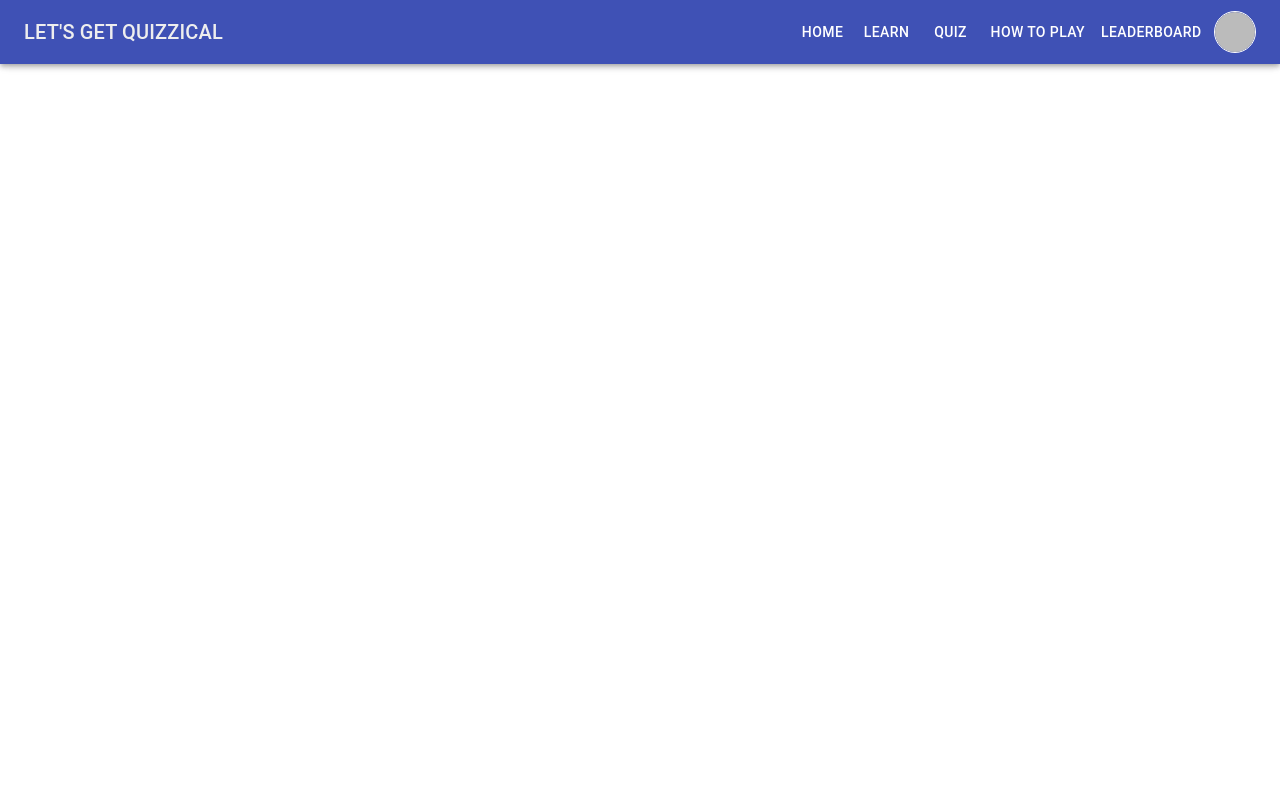
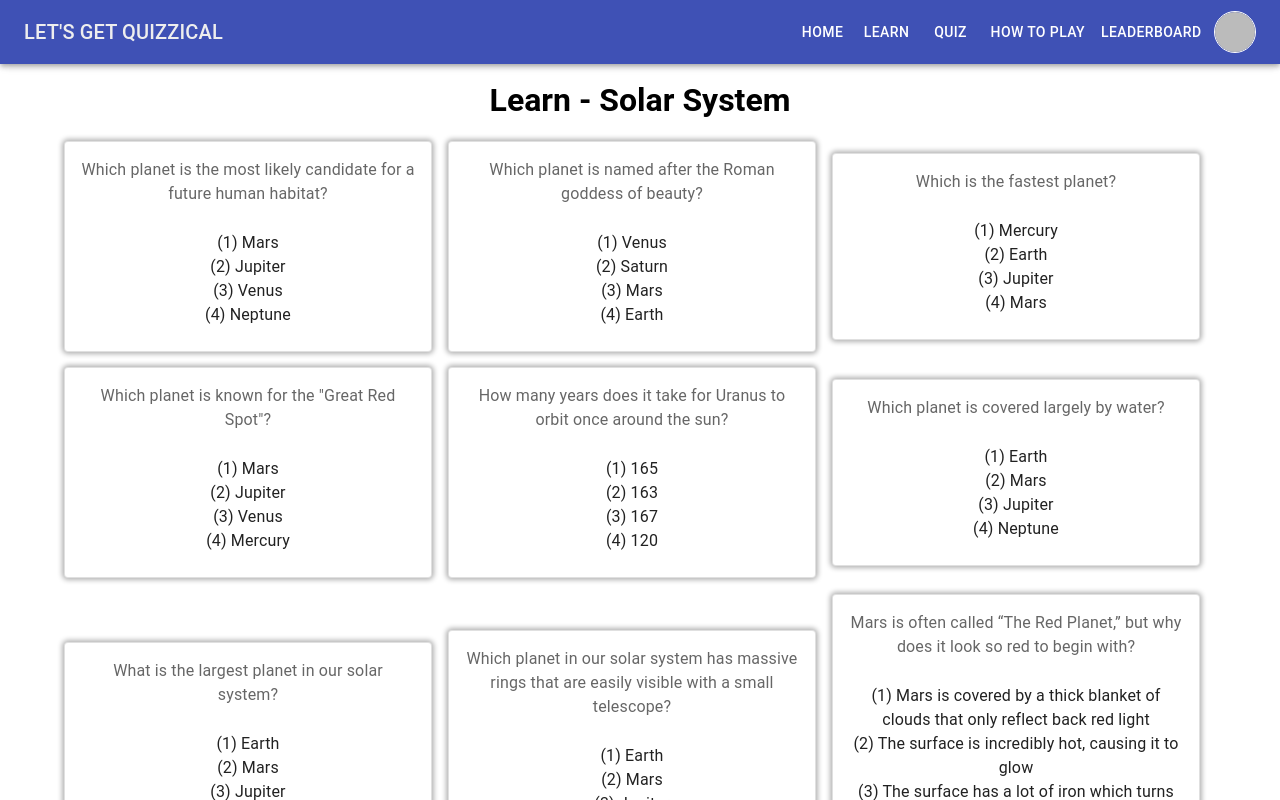
Before and after one commit to ms-cs-stevens/lets-get-quizzical, a React (Create React App) app: page /learn in a window 1280 px wide. Shown: the top 800 px of the page. Built offline with nearby package versions, Linux system fonts and the light colour scheme; no server answers; sample sign-in values are in the browser's storage.

Commit message:
learning module

```diff
--- a/src/App.css
+++ b/src/App.css
@@ -15,3 +15,23 @@
   height: 20vmin;
   pointer-events: none;
 }
+
+.card {
+  display: flex;
+  justify-content: center;
+  align-items: center;
+  position: relative;
+  border-radius: 0.25rem;
+  box-shadow: 0 0 5px 2px rgba(0, 0, 0, 0.3);
+  background-color: white;
+  transform-style: preserve-3d;
+  transition: 150ms;
+  cursor: pointer;
+  transform: perspective(1000px) rotateY(var(--rotate-y, 0))
+    translateY(var(--translate-y, 0));
+}
+
+.card:hover {
+  --translate-y: -2px;
+  box-shadow: 0 0 5px 2px rgba(0, 0, 0, 0.5);
+}
--- a/src/App.jsx
+++ b/src/App.jsx
@@ -7,6 +7,7 @@ import Questions from "./components/quiz/questions";
 // import AddQuestions from "./components/quiz/AddQuestion";
 import Categories from "./components/quiz/Categories";
 import LearnCategories from "./components/learn/SelectCategory";
+import Learn from "./components/learn/Learn";
 import Account from "./components/user/Account";
 import HomePage from "./components/HomePage";
 import Faqs from "./components/faqs/Faqs_comp.js";
@@ -34,6 +35,7 @@ const App = () => {
                 path="/select-learning-category"
                 component={LearnCategories}
               />
+              <Route path="/learn" component={Learn} />
               <Route path="/leaderboard" component={Leaderboard} />
               <Route path="/user/account" component={Account} />
               <Route path="/faqs" component={Faqs} />
--- /dev/null
+++ b/src/components/learn/Flashcard.jsx
@@ -0,0 +1,39 @@
+import React, { useState } from "react";
+import Card from "@mui/material/Card";
+import CardContent from "@mui/material/CardContent";
+import Typography from "@mui/material/Typography";
+
+export default function Flashcard({ flashcard }) {
+  const [flip, setFlip] = useState(false);
+
+  return (
+    <Card
+      variant="outlined"
+      className="card"
+      sx={{ mr: 2, mb: 2 }}
+      onClick={() => {
+        setFlip(!flip);
+      }}
+    >
+      {flip ? (
+        <CardContent>{flashcard.answer}</CardContent>
+      ) : (
+        <CardContent>
+          <Typography color="text.secondary" gutterBottom>
+            {flashcard.statement}
+          </Typography>
+          <br />
+          {flashcard.choices.map((option, index) => {
+            return (
+              <div className="flashcard-option" key={option}>
+                <Typography>
+                  ({index + 1}) {option}
+                </Typography>
+              </div>
+            );
+          })}
+        </CardContent>
+      )}
+    </Card>
+  );
+}
--- /dev/null
+++ b/src/components/learn/FlashcardList.jsx
@@ -0,0 +1,23 @@
+import React from "react";
+import Flashcard from "./Flashcard.jsx";
+import Grid from "@mui/material/Grid";
+
+export default function FlashcardList({ flashcards }) {
+  console.log(flashcards);
+  return (
+    <div className="card-grid">
+      <Grid
+        container
+        justifyContent="space-evenly"
+        alignItems="center"
+        alignContent="center"
+      >
+        {flashcards.map((flashcard) => (
+          <Grid item xs={4}>
+            <Flashcard flashcard={flashcard} key={flashcard.id} />
+          </Grid>
+        ))}
+      </Grid>
+    </div>
+  );
+}
--- /dev/null
+++ b/src/components/learn/Learn.jsx
@@ -0,0 +1,86 @@
+import { useContext, useEffect, useState } from "react";
+import { useHistory } from "react-router-dom";
+import { useRecoilValue } from "recoil";
+import { Helmet } from "react-helmet";
+import state from "../../state/global";
+import Container from "@mui/material/Container";
+import FlashcardList from "./FlashcardList";
+import firebase from "../../firebase/firebaseApp";
+import { AuthContext } from "../../AuthProvider";
+import countryQuestions from "../../dataset/country-capitals.json";
+import mathematicsQuestions from "../../dataset/mathematics.json";
+import antonymsQuestions from "../../dataset/antonyms.json";
+import solarSystemQuestions from "../../dataset/solar-system.json";
+
+const Learn = () => {
+  const history = useHistory();
+  const { currentUser } = useContext(AuthContext);
+  const [questions, setQuestions] = useState([]);
+  const [loading, setLoading] = useState(false);
+  const [title, setTitle] = useState("Solar System");
+  const currentCategory = useRecoilValue(state.currentCategoryState);
+  const db = firebase.firestore();
+
+  const getQuestions = async () => {
+    setLoading(true);
+    // const snapshot = await db
+    //   .collection('questions')
+    //   .where("category", "==", currentCategory)
+    //   .get();
+    // let data = snapshot.docs.map((doc) => ({ id: doc.id, ...doc.data() }));
+    // // Select Random Question for quiz
+    // setQuestions(data.slice(0, 10))
+    let questions, title;
+    switch (currentCategory) {
+      case "country-capitals":
+        questions = countryQuestions;
+        title = "Country Capitals";
+        break;
+      case "mathematics":
+        questions = mathematicsQuestions;
+        title = "Mathematics";
+        break;
+      case "antonyms":
+        questions = antonymsQuestions;
+        title = "Antonyms";
+        break;
+      case "solar-system":
+        questions = solarSystemQuestions;
+        title = "Solar System";
+        break;
+      default:
+        questions = solarSystemQuestions;
+        title = "Solar System";
+    }
+
+    setQuestions(questions);
+    setTitle(title);
+    setLoading(false);
+  };
+
+  useEffect(() => {
+    getQuestions();
+  }, []);
+
+  if (loading) {
+    return <h1>Loading...</h1>;
+  }
+
+  if (!currentUser) {
+    history.push("/login");
+  }
+
+  return (
+    <div className="learn">
+      <Helmet>
+        <title>Learn | {title}</title>
+      </Helmet>
+      <h1>Learn - {title}</h1>
+      <Container>
+        {questions.length > 0 && <FlashcardList flashcards={questions} />}
+      </Container>
+    </div>
+  );
+};
+
+export default Learn;
--- a/src/components/learn/SelectCategory.jsx
+++ b/src/components/learn/SelectCategory.jsx
@@ -10,7 +10,6 @@ import DialogContent from "@mui/material/DialogContent";
 import DialogContentText from "@mui/material/DialogContentText";
 import Avatar from "@mui/material/Avatar";
 import AssignmentIcon from "@mui/icons-material/Assignment";
-import { Switch, FormControlLabel } from "@material-ui/core";
 import DialogTitle from "@mui/material/DialogTitle";
 import { useHistory } from "react-router-dom";
 import { styled } from "@mui/material/styles";
@@ -128,34 +127,14 @@ function Categories() {
             </Grid>
             <Grid item xs={10}>
               Selected Category: {categories[currentCategory]}
-              <br />
-              <small>10 Questions</small>
             </Grid>
           </Grid>
         </DialogTitle>
         <DialogContent dividers>
           <DialogContentText>
-            You can set timer for quiz. You'll get 1 bonus point for each
-            correct question if finished within the time.
+            You'll now see a list of flashcards for your selected category.
+            Click on each card to see the answer.
           </DialogContentText>
-          <Box
-            noValidate
-            component="form"
-            sx={{
-              display: "flex",
-              flexDirection: "column",
-              m: "auto",
-              width: "fit-content",
-            }}
-          >
-            <FormControlLabel
-              sx={{ mt: 1 }}
-              control={
-                <Switch checked={timer} onChange={() => setTimer(!timer)} />
-              }
-              label="Timer"
-            />
-          </Box>
         </DialogContent>
         <DialogActions>
           <Button color="primary" onClick={cancelLearn}>
--- a/src/components/user/Account.jsx
+++ b/src/components/user/Account.jsx
@@ -165,7 +165,7 @@ function Account() {
     return (
       <Container component="main" maxWidth="sm">
         <Helmet>
-          <title>Roadster | My Account</title>
+          <title>Let's get quizzical | My Account</title>
         </Helmet>
         <CssBaseline />
         <div className={classes.paper}>
--- a/src/components/user/SignIn.jsx
+++ b/src/components/user/SignIn.jsx
@@ -111,20 +111,14 @@ export default function SignInSide({ showWelcomeMessage }) {
           <Avatar className={classes.avatar}>
             <LockOutlinedIcon />
           </Avatar>
-          {showWelcomeMessage ? (
-            <>
-              <Typography component="h1" variant="h5">
-                Welcome to Roadster
-              </Typography>
-              <Typography component="h2" style={{ color: "#333" }} variant="h6">
-                Turn your road trip into an adventure!
-              </Typography>
-            </>
-          ) : (
-            <Typography component="h1" variant="h5">
-              What&apos;s your email and password?
-            </Typography>
-          )}
+
+          <Typography component="h1" variant="h5">
+            Welcome to Let's Get Quizzical
+          </Typography>
+          <br />
+          <Typography component="h3" variant="p">
+            Enter your email and password
+          </Typography>
           <br />
           <Typography
             variant="caption"
```
Also changed, not shown: src/components/quiz/questions.jsx (+38 -23 lines).
